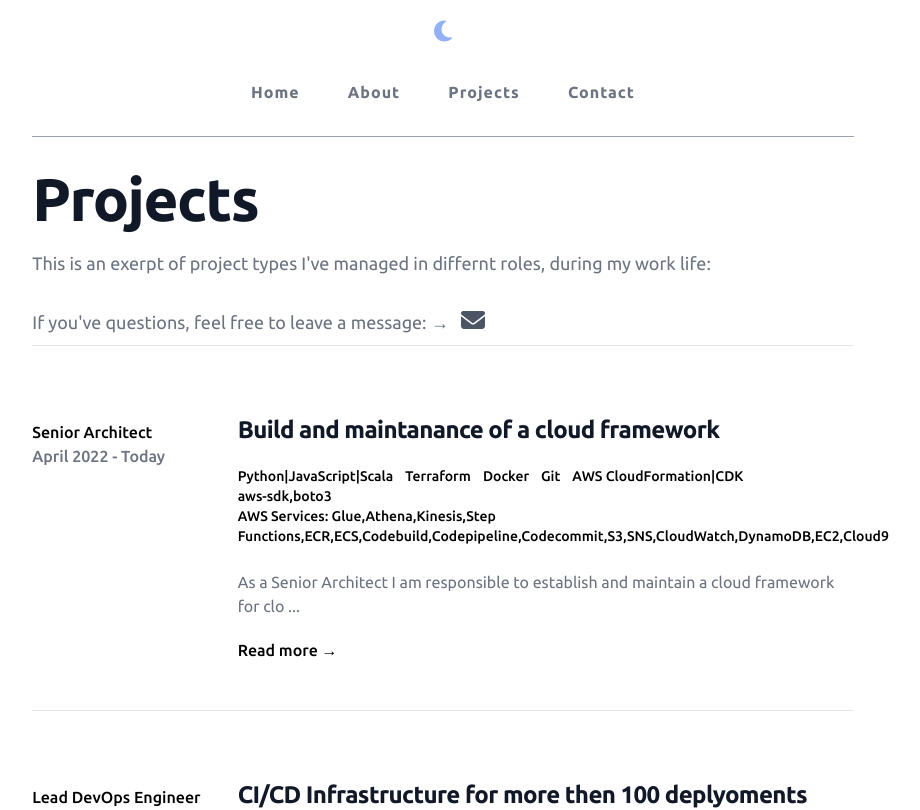
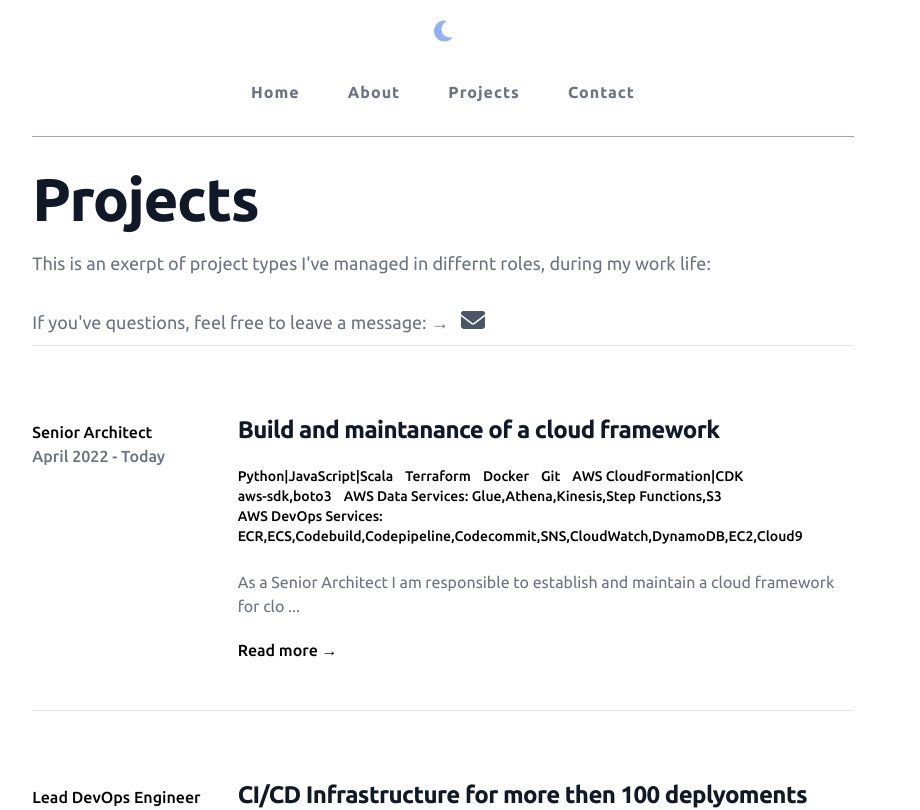
Before and after one commit to MrRobWeb/MrRobWeb.github.io, a Vue app: page /#/project in a window 1280 px wide. Shown: the top 810 px of the page, without its empty margins (197-1117 px from the left). Built offline with nearby package versions, Linux system fonts and the light colour scheme.

Commit message:
refine projects

```diff
--- a/src/views/ProjectView.vue
+++ b/src/views/ProjectView.vue
@@ -189,7 +189,7 @@ const projects = ref([
         title: 'Build and maintanance of a cloud framework',
         role: 'Senior Architect',
         industry: '',
-        technologies: ['Python|JavaScript|Scala','Terraform', 'Docker', 'Git', 'AWS CloudFormation|CDK' ,'aws-sdk,boto3', 'AWS Services: Glue,Athena,Kinesis,Step Functions,ECR,ECS,Codebuild,Codepipeline,Codecommit,S3,SNS,CloudWatch,DynamoDB,EC2,Cloud9'],
+        technologies: ['Python|JavaScript|Scala','Terraform', 'Docker', 'Git', 'AWS CloudFormation|CDK' ,'aws-sdk,boto3', 'AWS Data Services: Glue,Athena,Kinesis,Step Functions,S3','AWS DevOps Services: ECR,ECS,Codebuild,Codepipeline,Codecommit,SNS,CloudWatch,DynamoDB,EC2,Cloud9'],
         date: 'April 2022 - Today',
         description: `As a Senior Architect I am responsible to establish and maintain a cloud framework for cloud
         pipelines. The aim of the framework is to create pipelines on a yaml or json based configuration structure.
```
